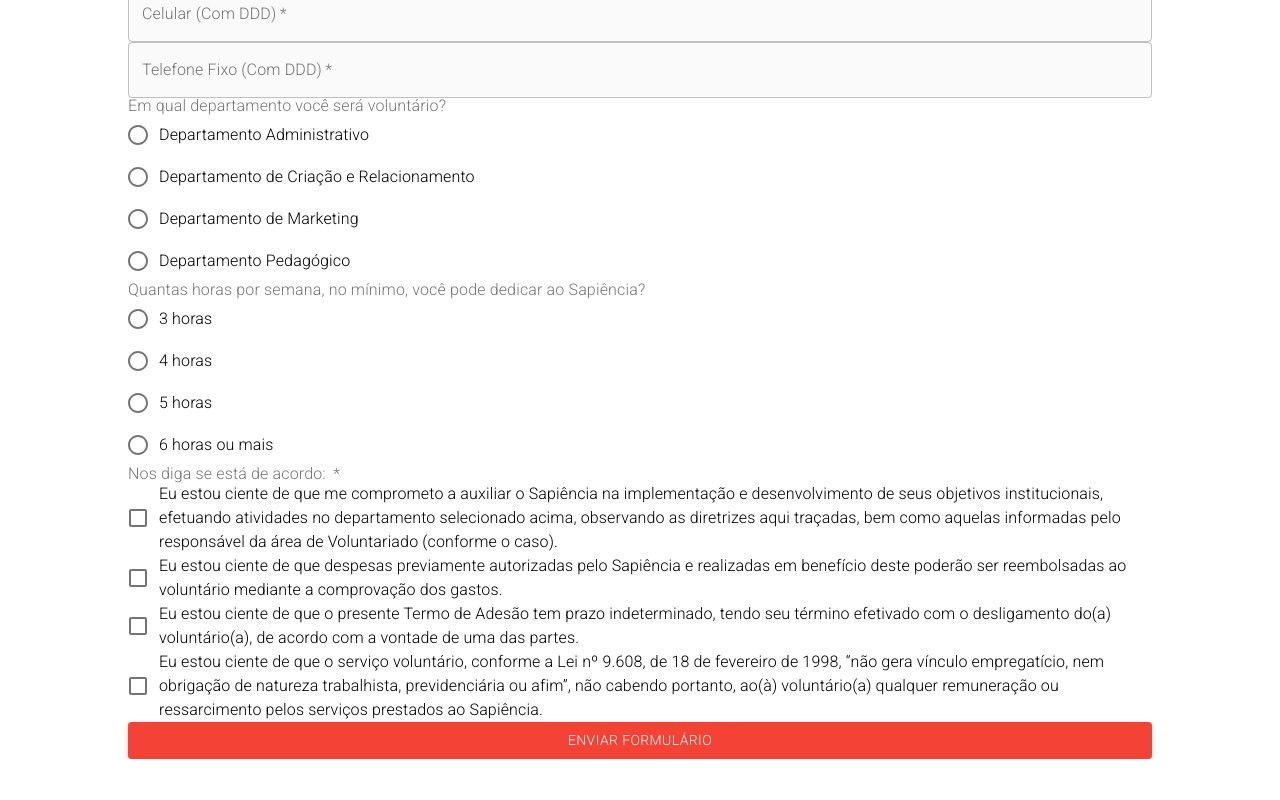
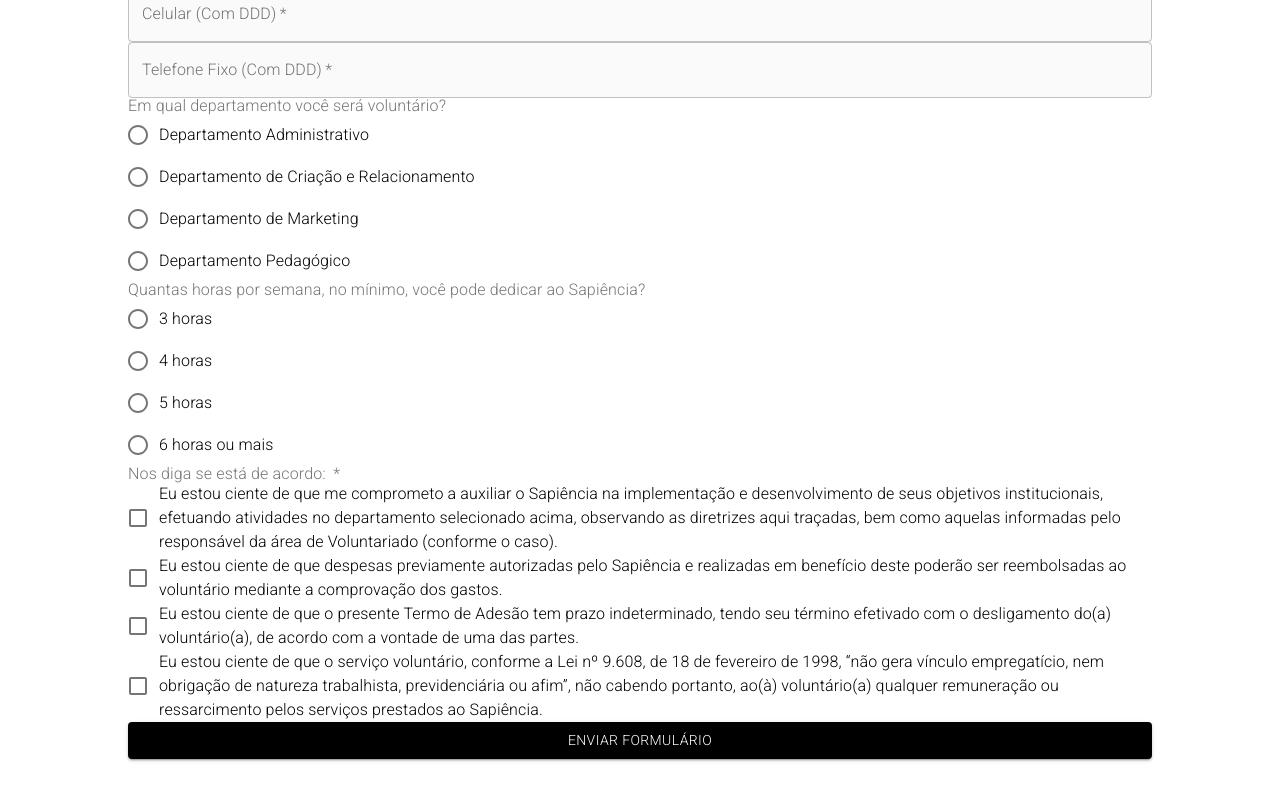
Before and after one commit to gabrielmina118/projetoSapi-ncia-FrontEnd, a React (Create React App) app in the folder sapiencia/: page /voluntario in a window 1280 px wide. Shown: the part 534-1334 px from the top of the page. Before the commit the page ends 1293 px from the top, so only its background shows below. Built offline with nearby package versions, Linux system fonts and the light colour scheme.

Commit message:
estilizando formulários

```diff
--- a/sapiencia/src/components/Header/Header.js
+++ b/sapiencia/src/components/Header/Header.js
@@ -31,10 +31,6 @@
 
   const toggleHome = () => {
     scroll.scrollToTop();
-  };
-
-  const toggleBottom = () => {
-    scroll.scrollToBottom();
   };
 
   return (
--- a/sapiencia/src/components/InfoSection/Data.js
+++ b/sapiencia/src/components/InfoSection/Data.js
@@ -1,6 +1,7 @@
 import Template1 from '../../assets/Template1.png';
 import Template2 from '../../assets/Template2.png';
 import Template3 from '../../assets/Template3.png';
+import Template4 from '../../assets/Template4.png';
 import QrCode from '../../assets/QrCode.png'
 
 export const homeObjOne = {
@@ -61,7 +62,7 @@
   id: 'apoio',
   lightBg: true,
   lightText: false,
-  img: Template2,
+  img: Template4,
   button: true,
   lightTextDesc: false,
   headline: 'Apoio',
--- a/sapiencia/src/components/InfoSection/InfoSection3.js
+++ b/sapiencia/src/components/InfoSection/InfoSection3.js
@@ -7,11 +7,7 @@
 import {
   Heading,
   GlobalContainer,
-  Container2,
-  QRCode,
-  Button,
-  Container3,
-  P2
+  Container2
 } from './styled2';
 import barkus from '../../assets/barkus.png';
 import fagulha from '../../assets/fagulha.png';
@@ -19,13 +15,9 @@
 import linkedin from '../../assets/linkedin.png';
 import quero_bolsa from '../../assets/quero_bolsa.png';
 import vivare from '../../assets/vivare.png';
-import QrCode from '../../assets/QrCode.png';
-import { goToSejaSapiente } from '../../routes/coordinator';
-import { useHistory } from 'react-router';
 
 const InfoSection3 = () => {
   SwiperCore.use([Pagination]);
-  const history = useHistory()
 
   return (
     <GlobalContainer>
--- a/sapiencia/src/pages/SejaSapiente/SejaSapiente.js
+++ b/sapiencia/src/pages/SejaSapiente/SejaSapiente.js
@@ -1,10 +1,9 @@
-import React, { useState } from 'react';
-import { Button } from '@material-ui/core';
+import React from 'react';
 import FormStep1 from '../../components/Formulario/formStep1';
 import FormStep2 from '../../components/Formulario/formStep2';
 import FormStep3 from '../../components/Formulario/formStep3';
 import useForm from '../../Hooks/useForm';
-import { Main, Fisinh, Buttons } from './style';
+import { Main, Fisinh, Buttons, Button } from './style';
 import { makeStyles } from '@material-ui/core/styles';
 import Stepper from '@material-ui/core/Stepper';
 import Step from '@material-ui/core/Step';
@@ -13,80 +12,80 @@
 import { goToHome } from '../../routes/coordinator';
 import { useHistory } from 'react-router-dom';
 
-
-
 const useStyles = makeStyles((theme) => ({
   root: {
-        width: '100%',
+    width: '100%'
   },
   button: {
-        marginRight: theme.spacing(1),
+    marginRight: theme.spacing(1)
   },
   instructions: {
     marginTop: theme.spacing(1),
-        marginBottom: theme.spacing(1),
-    },
+    marginBottom: theme.spacing(1)
+  }
 }));
 
 function getSteps() {
   return ['Informações Básicas', 'Como você se identifica', 'Sobre o curso'];
 }
 
+const SejaSapiente = () => {
+  const initialState = {
+    name: '',
+    email: '',
+    phone: '',
+    age: '',
+    neighbor: '',
+    city: '',
+    scholarity: '',
+    gender: '',
+    lgbt: '',
+    trans: '',
+    race: '',
+    suburb: '',
+    internet: '',
+    access: '',
+    receive: '',
+    permission: ''
+  };
 
-const SejaSapiente = () => {
-
-    const initialState = {
-        "name": "",
-        "email": "",
-        "phone": "",
-        "age": "",
-        "neighbor": "",
-        "city": "",
-        "scholarity": "",
-        "gender": "",
-        "lgbt": "",
-        "trans": "",
-        "race": "",
-        "suburb": "",
-        "internet": "",
-        "access": "",
-        "receive": "",
-        "permission": ""
-    }
-
-    const [form, onChange, clear] = useForm(initialState)
-
+  const [form, onChange] = useForm(initialState);
 
   const onSubmitForm = (event) => {
     event.preventDefault();
-        console.log(form)
-    }
+    console.log(form);
+  };
 
   function getStepContent(step) {
     switch (step) {
       case 0:
-                return <FormStep1
+        return (
+          <FormStep1
             form={form}
             onChange={onChange}
             onSubmitForm={onSubmitForm}
           />
+        );
       case 1:
-                return <FormStep2
+        return (
+          <FormStep2
             form={form}
             onChange={onChange}
             onSubmitForm={onSubmitForm}
           />
+        );
       case 2:
-                return <FormStep3
+        return (
+          <FormStep3
             form={form}
             onChange={onChange}
             onSubmitForm={onSubmitForm}
           />
+        );
       default:
         return 'Unknown step';
     }
   }
-
 
   const classes = useStyles();
   const [activeStep, setActiveStep] = React.useState(0);
@@ -109,9 +108,8 @@
       newSkipped.delete(activeStep);
     }
 
-        if(activeStep === 2){
-            // Chamada da api
-            console.log(form)
+    if (activeStep === 2) {
+      console.log(form);
     }
 
     setActiveStep((prevActiveStep) => prevActiveStep + 1);
@@ -121,7 +119,6 @@
   const handleBack = () => {
     setActiveStep((prevActiveStep) => prevActiveStep - 1);
   };
-
 
   return (
     <Main>
@@ -147,16 +144,22 @@
           {activeStep === steps.length ? (
             <div>
               <Typography className={classes.instructions}>
-                                <Fisinh>Cadastrado com sucesso ! Dentro de 72 horas entraremos em contato</Fisinh>
-                                // BOTAO PRA HOME
-                                <button onClick={()=>goToHome(history)}>Teste</button>
+                <Fisinh>Cadastrado com sucesso!</Fisinh>
+                <Fisinh>Dentro de 72 horas entraremos em contato</Fisinh>
               </Typography>
+              <Button onClick={() => goToHome(history)}>Início</Button>
             </div>
           ) : (
             <div>
-                            <Typography className={classes.instructions}>{getStepContent(activeStep)}</Typography>
+              <Typography className={classes.instructions}>
+                {getStepContent(activeStep)}
+              </Typography>
               <Buttons>
-                                <Button disabled={activeStep === 0} onClick={handleBack} className={classes.button}>
+                <Button
+                  disabled={activeStep === 0}
+                  onClick={handleBack}
+                  className={classes.button}
+                >
                   Voltar
                 </Button>
                 <Button
--- a/sapiencia/src/pages/SejaSapiente/style.js
+++ b/sapiencia/src/pages/SejaSapiente/style.js
@@ -6,7 +6,7 @@
   align-items: center;
   text-align: center;
   width: auto;
-  max-width: 25rem;
+  max-width: 30rem;
   margin-left: auto;
   margin-right: auto;
   padding: 1rem;
@@ -19,6 +19,8 @@
   display: flex;
   font-size: 25px;
   justify-content: center;
+  text-align: center;
+  width: 100%;
 `;
 
 export const Titulo = styled.div`
@@ -64,3 +66,16 @@
     margin-right: 2rem;
   }
 `;
+
+export const Button = styled.button`
+  border-radius: 4px;
+  width: 7rem;
+  background: black;
+  padding: 10px 22px;
+  color: white;
+  outline: none;
+  border: none;
+  cursor: pointer;
+  transition: all 0.2s ease-in-out;
+  text-decoration: none;
+`;
--- a/sapiencia/src/pages/Volunteer/Volunteer.js
+++ b/sapiencia/src/pages/Volunteer/Volunteer.js
@@ -2,7 +2,7 @@
 import axios from 'axios';
 import { useHistory } from 'react-router-dom';
 import { goToHome } from '../../routes/coordinator';
-import useForm from '../../hooks/useForm';
+import useForm from '../../Hooks/useForm';
 import { FormContainer } from './styles';
 import {
   Button,
@@ -20,34 +20,24 @@
 
 const Volunteer = () => {
   const history = useHistory();
-  const [ form, onChange, onChangeRadio, clear ] = useForm({
-    name: "",
-    obs: "",
-    birthday: "",
-    cpf: "",
-    rg: "",
-    expeditor: "",
-    address: "",
-    email: "",
-    cellphone: "",
-    phone: "",
-    department: "",
-    hours: "",
+  const [form, onChange, onChangeRadio, clear] = useForm({
+    name: '',
+    obs: '',
+    birthday: '',
+    cpf: '',
+    rg: '',
+    expeditor: '',
+    address: '',
+    email: '',
+    cellphone: '',
+    phone: '',
+    department: '',
+    hours: '',
     acordo1: false,
     acordo2: false,
     acordo3: false,
     acordo4: false
   });
-
-//   const handleInputChange = (event) => {
-//     const { value, name } = event.target;
-//     onChange(value, name);
-//   };
-
-//   const handleRadioChange = (event) => {
-//     const { checked, name } = event.target;
-//     onChange(value, name);
-//   };
 
   const SendForm = (event) => {
     event.preventDefault();
@@ -210,6 +200,7 @@
             <FormControlLabel
               value="Administrativo"
               control={<Radio />}
+              color='#0000'
               label="Departamento Administrativo"
             />
             <FormControlLabel
@@ -299,7 +290,7 @@
           type="submit"
           onClick={SendForm}
           variant="contained"
-          style={{ color: grey[50], backgroundColor: red[500] }}
+          style={{ color: 'white', backgroundColor: 'black' }}
         >
           Enviar Formulário
         </Button>
--- a/sapiencia/src/pages/Volunteer/styles.js
+++ b/sapiencia/src/pages/Volunteer/styles.js
@@ -1,9 +1,9 @@
 import styled from 'styled-components';
 
-export const FormContainer = styled.form`
+export const FormContainer = styled.div`
   display: flex;
   flex-direction: column;
-  padding-top: 9vh;
+  padding: 9vh;
   height: 100%;
   min-height: 100vh;
   max-width: 80vw;
```
Also changed, not shown: sapiencia/src/assets/Template4.png (added). Lines whose indentation alone changed are shown as unchanged.
